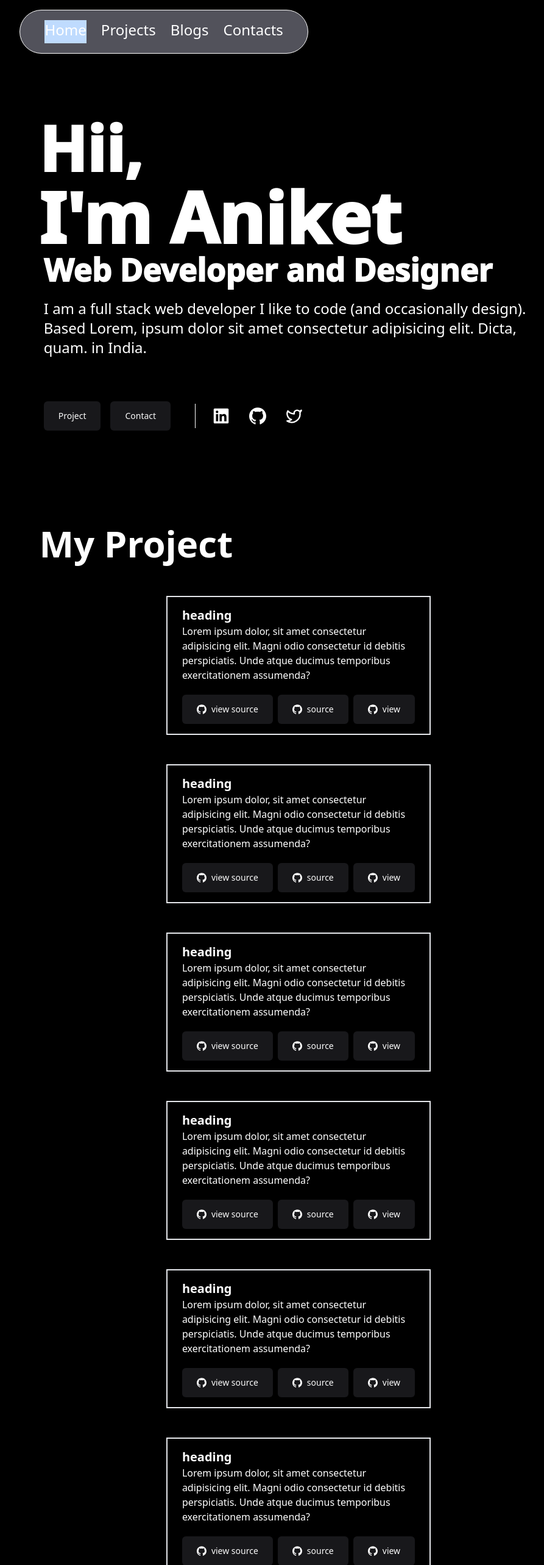
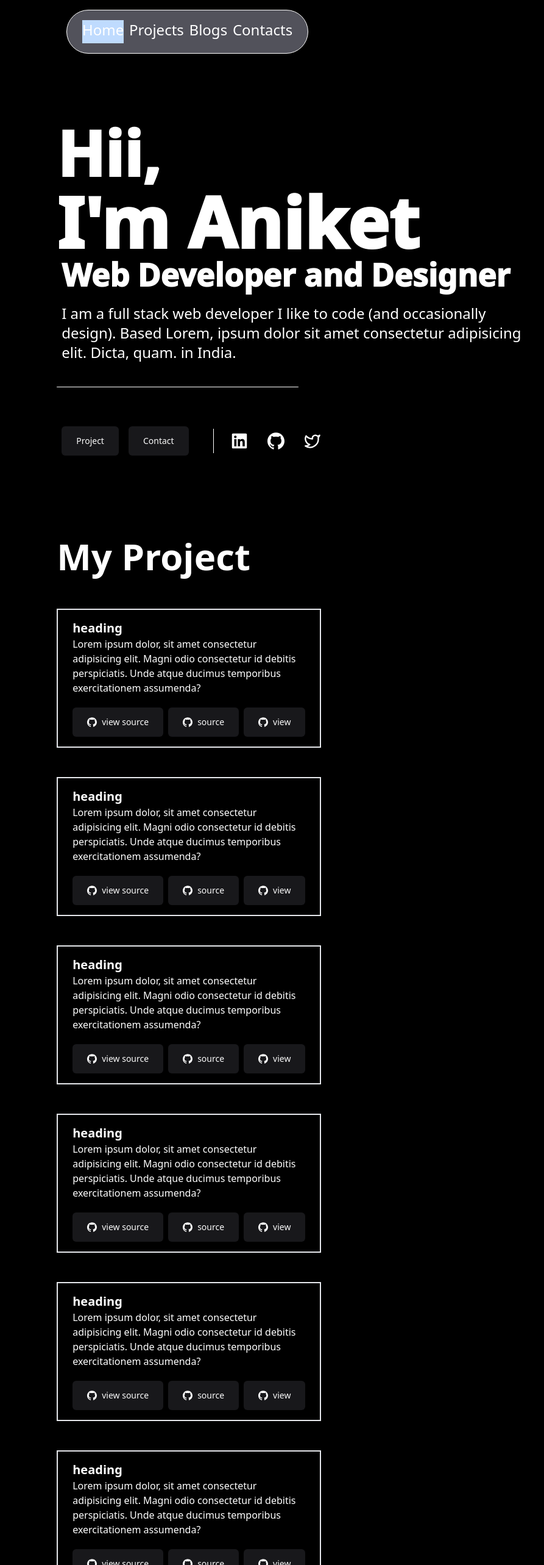
Before and after one commit to enoughio/MyPortfolio, a Next.js app: page / in a window 1280 px wide. Shown: the top 2566 px of the page at 61% size, without its empty margins (150-1043 px from the left). Built offline with nearby package versions, Linux system fonts and the light colour scheme.

Commit message:
made project responsive

```diff
--- a/app/layout.js
+++ b/app/layout.js
@@ -21,7 +21,7 @@ export default function RootLayout({ children }) {
   return (
     <html lang="en">
       <body
-        className={`${geistSans.variable} ${geistMono.variable} antialiased flex flex-col items-start text-white bg-black w-full px-2 sm:px-8 lg:px-[13%]`}
+        className={`${geistSans.variable} ${geistMono.variable} antialiased flex flex-col items-start text-white bg-black w-full px-2 sm:px-8 lg:px-[19%]`}
       >
         <NavBar/>
         {children}
--- a/components/ui/Hero.jsx
+++ b/components/ui/Hero.jsx
@@ -9,9 +9,9 @@ const Hero = () => {
   return (
     <div
       id="Hero"
-      className=" flex justify-center h-[90%] pt-[2vh] mt-8 "
+      className=" flex justify-center h-[90%] pt-[3vh] mt-8  "
     >
-      <div id="textContent" className="w-[90%] mx-4 md:mx-0 h-[100%] pt-[2rem] md:text-left ">
+      <div id="textContent" className="w-[100%]  h-[100%] pt-[2rem] md:text-left ">
 
       <div className="my-2">
         <h1 className="text-4xl md:text-7xl lg:text-[8vw] font-[1000] pb-1  ">
@@ -34,7 +34,7 @@ const Hero = () => {
         </p>
       </div>
 
-        <div className="w-1/2 h-1 bg rounded-full mt-10"></div>
+        <div className="w-1/2 h-[1px] my-16 bg-white rounded-full mt-10"></div>
 
         <div
           id="lower"
--- a/components/ui/Projects.jsx
+++ b/components/ui/Projects.jsx
@@ -7,9 +7,9 @@ import Project from "./project";
 
 const Projects = () => {
   return (
-    <div className="flex flex-col justify-start  md:px-8 md:pt-8 w-full mt-[13%] gap-10">
-      <h1 className="text-6xl font-bold  mb-4 lg:ml-4">My Project</h1>
-      <div className="flex items-start flex-wrap justify-around flex-col md:flex-row gap-12">
+    <div className="flex flex-col justify-start md:pt-8 w-full mt-[13%] gap-10">
+      <h1 className="text-6xl font-bold  mb-4 ">My Project</h1>
+      <div className="flex items-start w-full flex-wrap justify-between flex-col md:flex-row gap-12">
         <Project />
         <Project />
         <Project />
--- a/components/ui/Tech/Tech.jsx
+++ b/components/ui/Tech/Tech.jsx
@@ -1,7 +1,9 @@
 
 const Tech = () => {
     return (
-      <div className="border-2 w-full h-screen">Tech</div>
+      <div className="border-2  w-full h-screen">
+        <h1 className="text-2xl font-semibold"> My Tech</h1>
+      </div>
     )
   }
 
```
Also changed, not shown: app/page.jsx (renamed from app/page.js).
